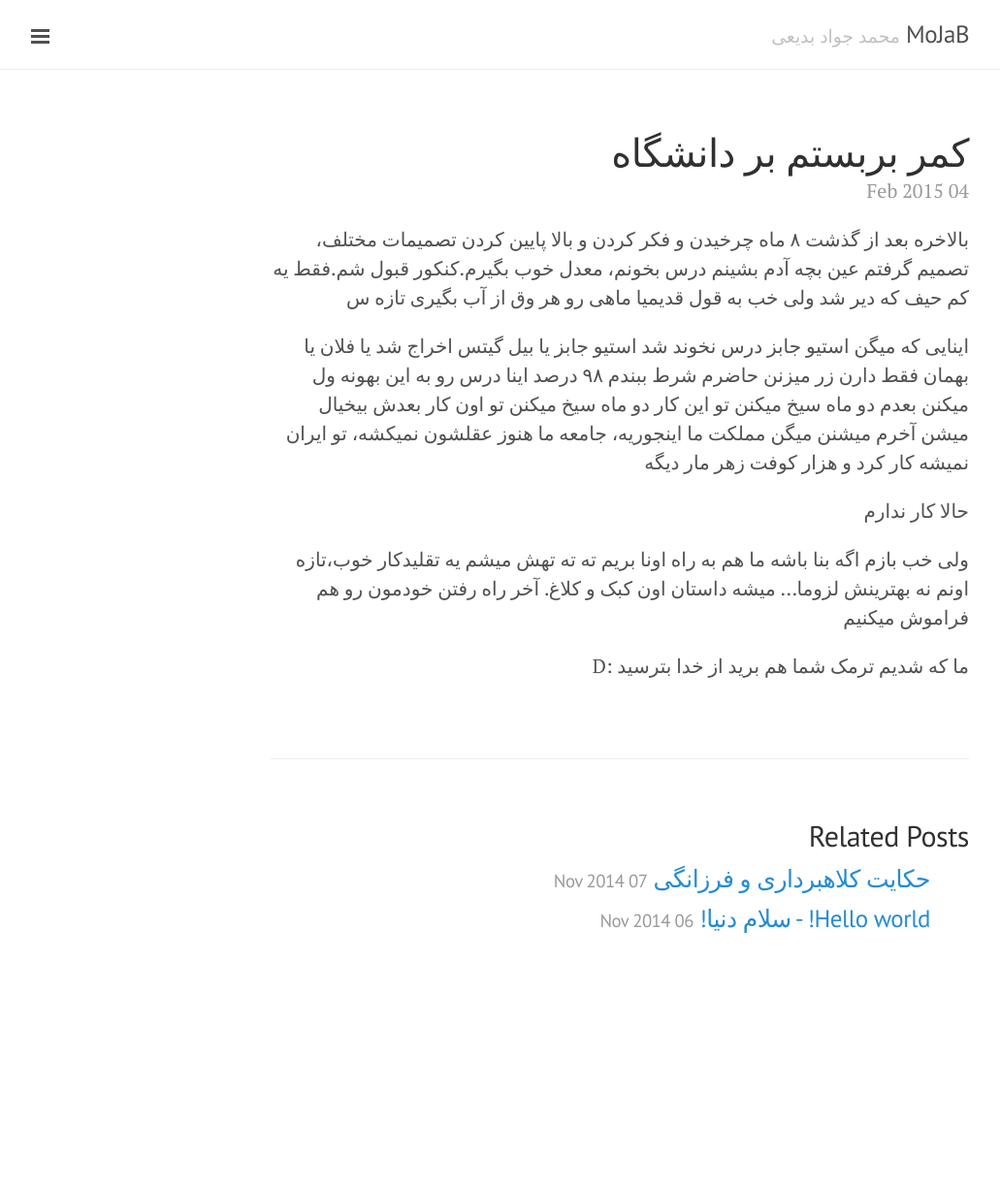
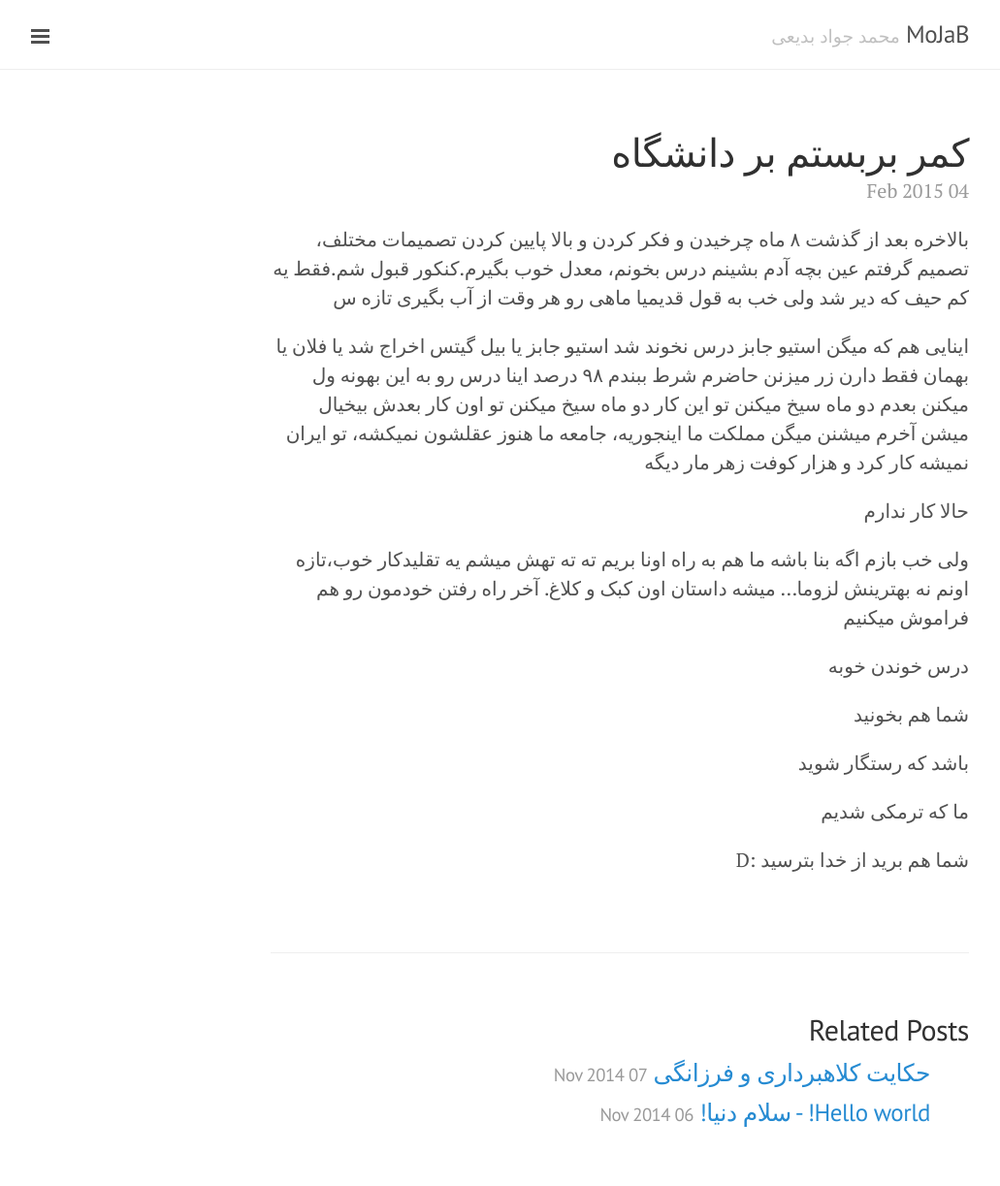
Before and after one commit to mojab/blog, a Jekyll site: the page built from _posts/2015-02-04-daddy-is-home.md, in a window 1280 px wide. Shown: the whole page at 97% size, without its empty margins (1-1032 px from the left). Built offline with Jekyll 4.4.1, drawn with Linux system fonts in a browser that asks for light colours; Markdown is read by kramdown in place of the engine named in the settings; before the commit the page ends 1023 px from its top, so only the background shows below that.

Commit message:
Post3-edit

```diff
--- a/_posts/2015-02-04-daddy-is-home.md
+++ b/_posts/2015-02-04-daddy-is-home.md
@@ -4,9 +4,9 @@ title: کمر بربستم بر دانشگاه
 ---
 
 بالاخره بعد از گذشت ۸ ماه چرخیدن و فکر کردن و بالا پایین کردن تصمیمات مختلف، تصمیم گرفتم عین بچه آدم
-بشینم درس بخونم، معدل خوب بگیرم.کنکور قبول شم.فقط یه کم حیف که دیر شد ولی خب به قول قدیمیا ماهی رو هر وق از آب بگیری تازه س
+بشینم درس بخونم، معدل خوب بگیرم.کنکور قبول شم.فقط یه کم حیف که دیر شد ولی خب به قول قدیمیا ماهی رو هر وقت از آب بگیری تازه س
 
-اینایی که میگن استیو جابز درس نخوند شد استیو جابز یا بیل گیتس اخراج شد یا فلان یا بهمان فقط دارن زر میزنن
+اینایی هم که میگن استیو جابز درس نخوند شد استیو جابز یا بیل گیتس اخراج شد یا فلان یا بهمان فقط دارن زر میزنن
 حاضرم شرط ببندم ۹۸ درصد اینا درس رو به این بهونه ول میکنن بعدم دو ماه سیخ میکنن تو این کار دو ماه سیخ میکنن تو اون کار بعدش بیخیال میشن
 آخرم میشنن میگن مملکت ما اینجوریه، جامعه ما هنوز عقلشون نمیکشه، تو ایران نمیشه کار کرد و هزار کوفت زهر مار دیگه
 
@@ -15,5 +15,14 @@ title: کمر بربستم بر دانشگاه
 ولی خب بازم اگه بنا باشه ما هم به راه اونا بریم ته ته تهش میشم یه تقلیدکار خوب،تازه اونم نه بهترینش لزوما...
 میشه داستان اون کبک و کلاغ. آخر راه رفتن خودمون رو هم فراموش میکنیم
 
-ما که شدیم ترمک
+درس خوندن خوبه
+
+شما هم بخونید
+
+باشد که رستگار شوید
+
+
+
+ما که ترمکی شدیم
+
 شما هم برید از خدا بترسید :D
```
